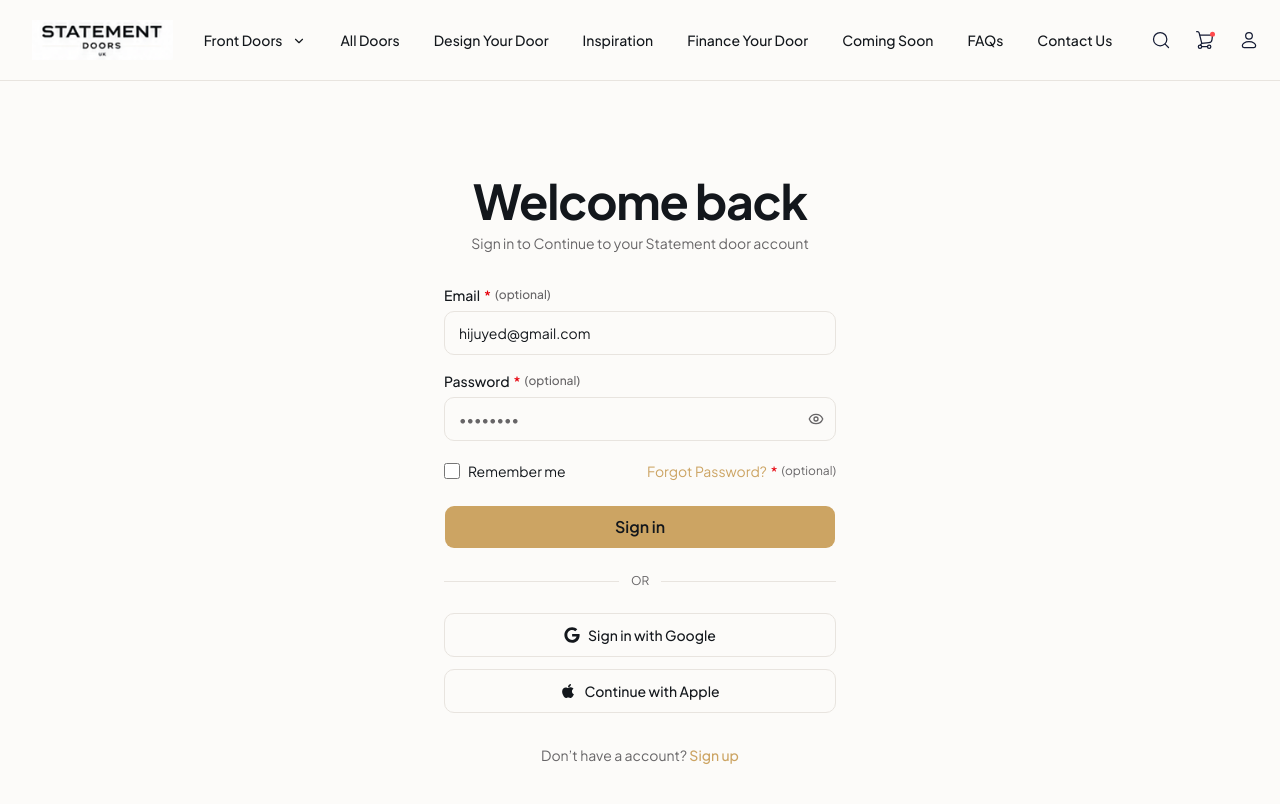
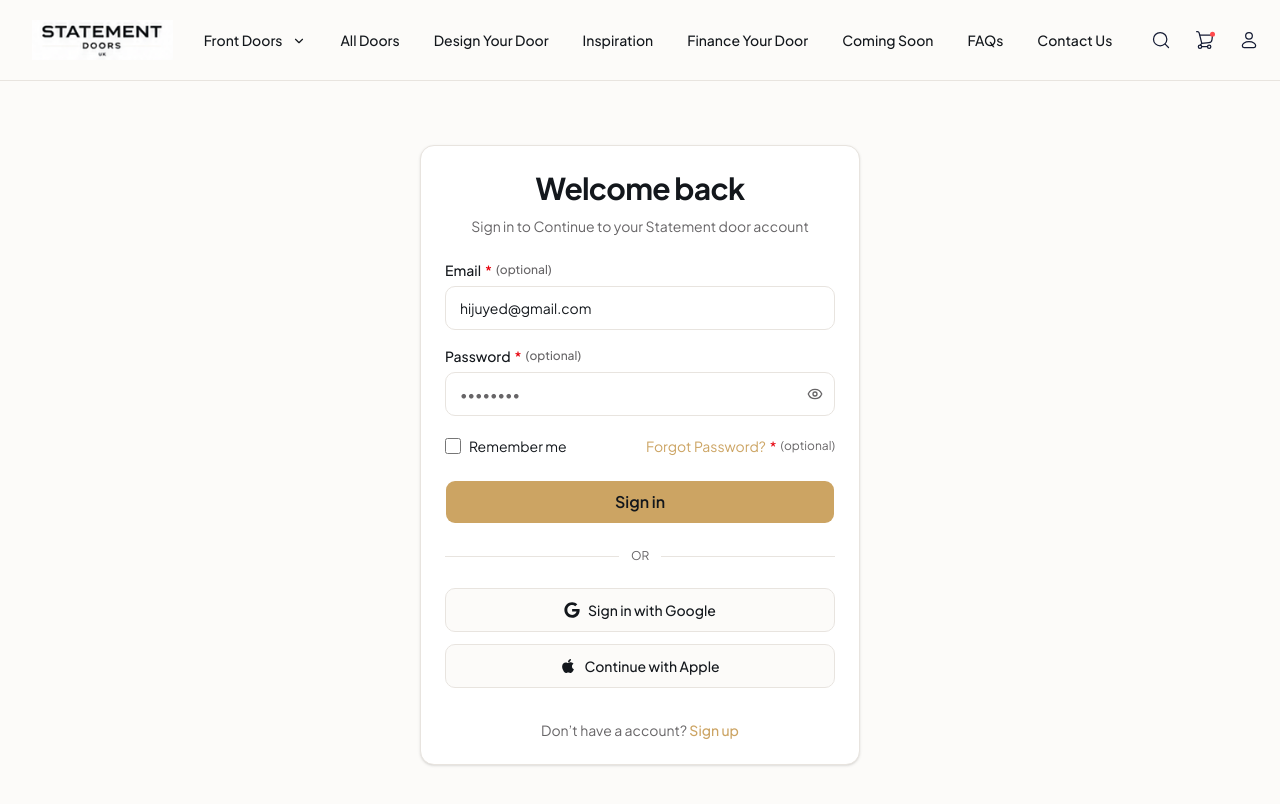
Before and after one commit to robindev2007/statement-doors, a Next.js app: page /login in a window 1280 px wide. Shown: the top 804 px of the page. Built offline with nearby package versions, Linux system fonts and the light colour scheme; a web font is replaced by a local one.

Commit message:
style: wrap login form in Card component

```diff
--- a/src/features/auth/components/login-form.tsx
+++ b/src/features/auth/components/login-form.tsx
@@ -8,8 +8,15 @@ import { FaApple, FaGoogle } from "react-icons/fa";
 import { Eye, EyeOff } from "lucide-react";
 
 import { Button } from "@/components/ui/button";
+import {
+  Card,
+  CardContent,
+  CardDescription,
+  CardFooter,
+  CardHeader,
+  CardTitle,
+} from "@/components/ui/card";
 import { Input } from "@/components/ui/input";
-import { H1, P } from "@/components/ui/typography";
 import {
   type LoginFormData,
   loginSchema,
@@ -37,19 +44,20 @@ export function LoginForm() {
   };
 
   return (
-    <div className="w-full max-w-[440px] px-4 py-8 sm:px-6">
+    <Card className="w-full max-w-[440px] shadow-sm">
       {/* Header */}
-      <div className="text-center">
-        <H1 className="text-2xl font-bold tracking-tight sm:text-3xl">
+      <CardHeader className="text-center">
+        <CardTitle className="text-2xl font-bold tracking-tight sm:text-3xl">
           Welcome back
-        </H1>
-        <P className="text-muted-foreground mt-2 text-sm">
+        </CardTitle>
+        <CardDescription className="text-muted-foreground mt-1 text-sm">
           Sign in to Continue to your Statement door account
-        </P>
-      </div>
+        </CardDescription>
+      </CardHeader>
 
+      <CardContent>
         {/* Form */}
-      <form onSubmit={handleSubmit(onSubmit)} className="mt-8 space-y-4">
+        <form onSubmit={handleSubmit(onSubmit)} className="space-y-4">
           {/* Email Field */}
           <div>
             <label
@@ -152,7 +160,7 @@ export function LoginForm() {
             <div className="border-border w-full border-t" />
           </div>
           <div className="relative flex justify-center text-xs uppercase">
-          <span className="bg-background text-muted-foreground px-3">or</span>
+            <span className="bg-card text-muted-foreground px-3">or</span>
           </div>
         </div>
 
@@ -175,9 +183,11 @@ export function LoginForm() {
             <span>Continue with Apple</span>
           </Button>
         </div>
+      </CardContent>
 
-      {/* Sign up prompt */}
-      <div className="text-muted-foreground mt-8 text-center text-sm">
+      {/* Sign up footer */}
+      <CardFooter className="justify-center pt-2">
+        <p className="text-muted-foreground text-sm">
           <span>Don’t have a account? </span>
           <Link
             href="/signup"
@@ -185,7 +195,8 @@ export function LoginForm() {
           >
             Sign up
           </Link>
-      </div>
-    </div>
+        </p>
+      </CardFooter>
+    </Card>
   );
 }
```
Lines whose indentation alone changed are shown as unchanged.
